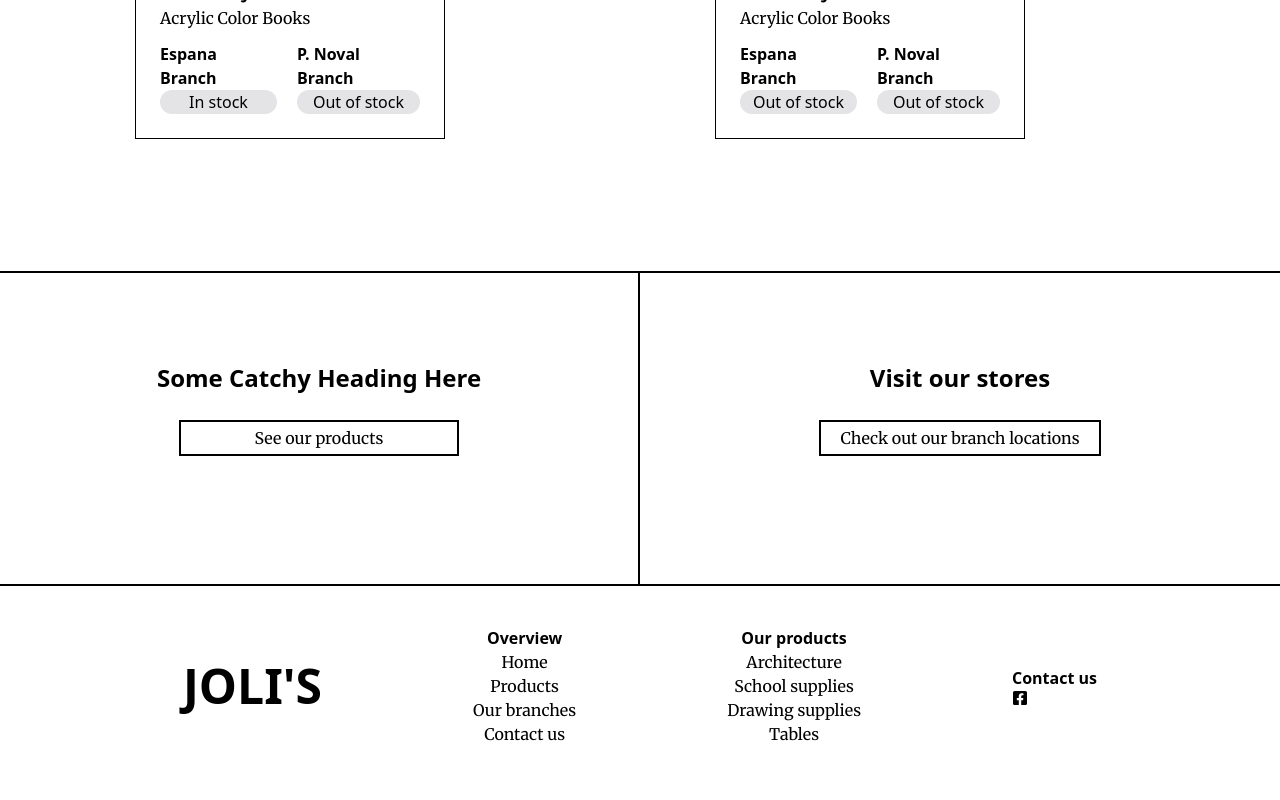
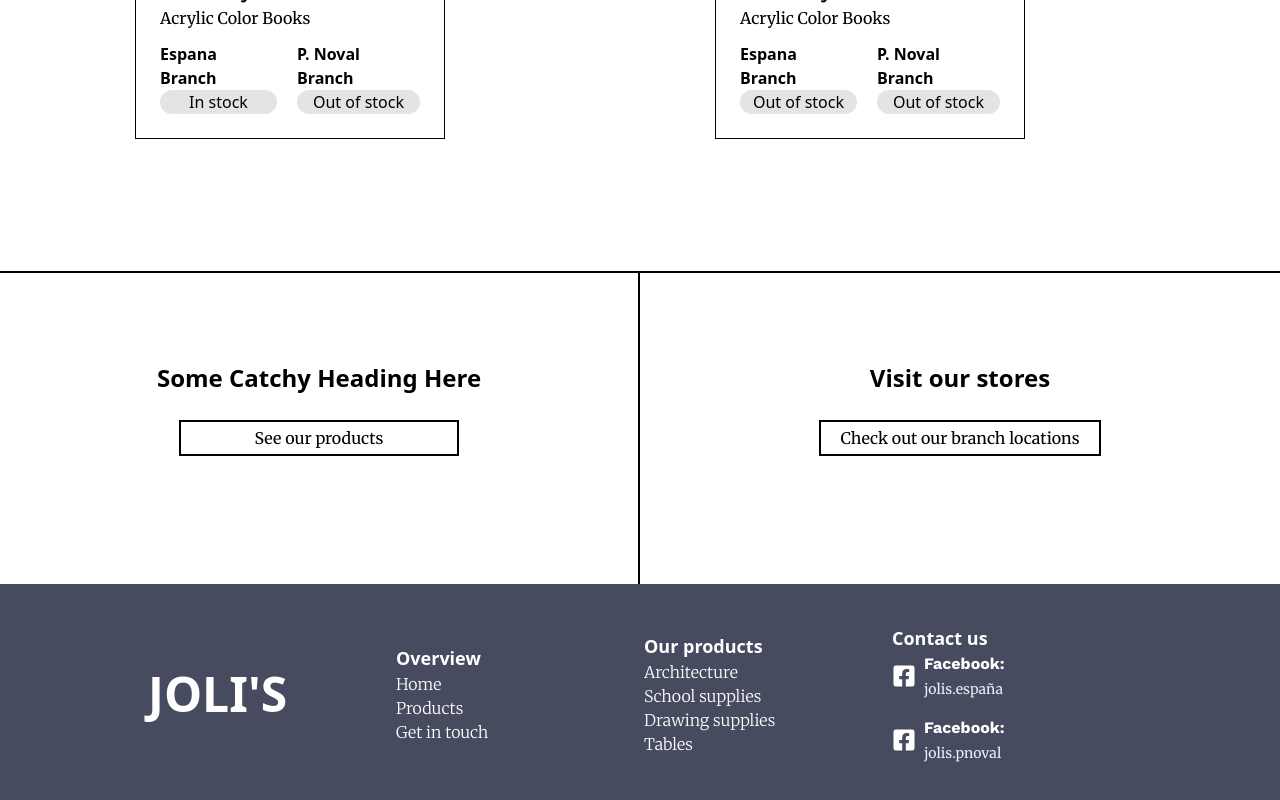
Before and after one commit to quinzonjosh/jolis, a Next.js app: page / in a window 1280 px wide. Shown: the part 940-1740 px from the top of the page. Built offline with nearby package versions, Linux system fonts and the light colour scheme.

Commit message:
add footer styles

```diff
--- a/components/Footer/Footer.jsx
+++ b/components/Footer/Footer.jsx
@@ -1,73 +1,99 @@
 import Link from "next/link";
 import { FaFacebookSquare } from "react-icons/fa";
+import links from "../../data/navLinks.json";
+import styles from "./Footer.module.css";
 
 const Footer = () => {
+  const tempProducts = [
+    {
+      name: "Architecture",
+      link: "/",
+    },
+    {
+      name: "School supplies",
+      link: "/",
+    },
+    {
+      name: "Drawing supplies",
+      link: "/",
+    },
+    {
+      name: "Tables",
+      link: "/",
+    },
+  ];
+
   return (
-    <section className="flex md:flex-row flex-col justify-evenly w-full items-center text-center p-10 gap-2 border-t-2 border-black">
+    <footer className="bg-primary text-white">
+      <div className={styles.footer_wrapper}>
         <div className="font-bold text-[2rem] md:text-[3rem]">JOLI&apos;S</div>
-
-      <div className="">
-        <span className="font-bold">Overview</span>
+        <div>
+          <span className="font-bold text-lg">Overview</span>
           <ul>
-          <li>
-            <Link href="/">
-              <a>Home</a>
+            {links.map(({ name, link }) => {
+              return (
+                <li key={name}>
+                  <Link href={link}>
+                    <a className="font-light hover:underline">{name}</a>
                   </Link>
                 </li>
-          <li>
-            <Link href="/categories">
-              <a>Products</a>
-            </Link>
-          </li>
-          <li>
-            <Link href="/branches">
-              <a>Our branches</a>
-            </Link>
-          </li>
-          <li>
-            <Link href="/branches">
-              <a>Contact us</a>
-            </Link>
-          </li>
+              );
+            })}
           </ul>
         </div>
 
-      <div className="">
-        <span className="font-bold">Our products</span>
+        <div>
+          <span className="font-bold text-lg">Our products</span>
           <ul>
-          <li>
-            <Link href="">
-              <a>Architecture</a>
+            {tempProducts.map(({ name, link }) => {
+              return (
+                <li key={name}>
+                  <Link href={link}>
+                    <a className="font-light">{name}</a>
                   </Link>
                 </li>
-          <li>
-            <Link href="">
-              <a>School supplies</a>
-            </Link>
-          </li>
-          <li>
-            <Link href="">
-              <a>Drawing supplies</a>
-            </Link>
-          </li>
-          <li>
-            <Link href="">
-              <a>Tables</a>
-            </Link>
-          </li>
+              );
+            })}
           </ul>
         </div>
-      <div className="">
-        <span className="font-bold">Contact us</span>
-        <div className="md:flex-none md:justify-start flex justify-center">
+        <div>
+          <span className="font-bold text-lg">Contact us</span>
+          <div className="flex items-center justify-center md:justify-start gap-2 mb-4">
+            <span className="text-2xl">
+              <FaFacebookSquare />
+            </span>
+            <div>
+              <p className="font-bold font-heading">Facebook:</p>
               <Link href="https://www.facebook.com/jolis.espana">
-            <a>
-              <FaFacebookSquare />
+                <a className="text-sm text-white-accent-ghost hover:underline">
+                  jolis.españa
                 </a>
               </Link>
             </div>
           </div>
-    </section>
+          <div className="flex items-center justify-center md:justify-start gap-2">
+            <span className="text-2xl">
+              <FaFacebookSquare />
+            </span>
+            <div>
+              <p className="font-bold font-heading">Facebook:</p>
+              <Link href="https://www.facebook.com/jolis.pnoval">
+                <a className="text-sm text-white-accent-ghost hover:underline">
+                  jolis.pnoval
+                </a>
+              </Link>
+            </div>
+          </div>
+          {/*
+          <div className="md:flex-none md:justify-start flex justify-center">
+            <Link href="https://www.facebook.com/jolis.espana">
+              <a>
+              </a>
+            </Link>
+          </div> */}
+        </div>
+      </div>
+    </footer>
   );
 };
 
--- /dev/null
+++ b/components/Footer/Footer.module.css
@@ -0,0 +1,7 @@
+.footer_wrapper {
+  @apply flex md:flex-row flex-col w-full justify-center items-center text-center md:text-left  p-10 gap-2;
+
+  & > * {
+    @apply w-full md:w-[20%] mb-5 md:mb-0;
+  }
+}
--- a/components/Navbar/Navbar.jsx
+++ b/components/Navbar/Navbar.jsx
@@ -8,24 +8,11 @@ import { useState } from "react";
 import { GiHamburgerMenu } from "react-icons/gi";
 import { AiOutlineClose } from "react-icons/ai";
 
+import links from "../../data/navLinks.json";
+
 const Navbar = ({ page }) => {
   const [hideNav, setHideNav] = useState(true);
   const scrollPosition = useScrollPosition();
-
-  const links = [
-    {
-      name: "Home",
-      link: "/",
-    },
-    {
-      name: "Products",
-      link: "/categories",
-    },
-    {
-      name: "Get in touch",
-      link: "/branches",
-    },
-  ];
 
   return (
     <header
--- /dev/null
+++ b/data/navLinks.json
@@ -0,0 +1,14 @@
+[
+  {
+    "name": "Home",
+    "link": "/"
+  },
+  {
+    "name": "Products",
+    "link": "/categories"
+  },
+  {
+    "name": "Get in touch",
+    "link": "/branches"
+  }
+]
```
Lines whose indentation alone changed are shown as unchanged.
